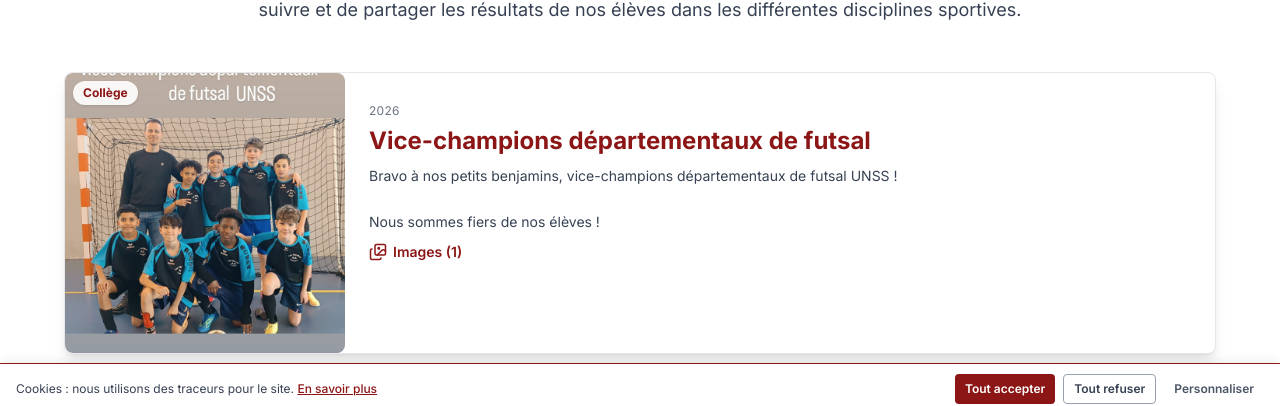
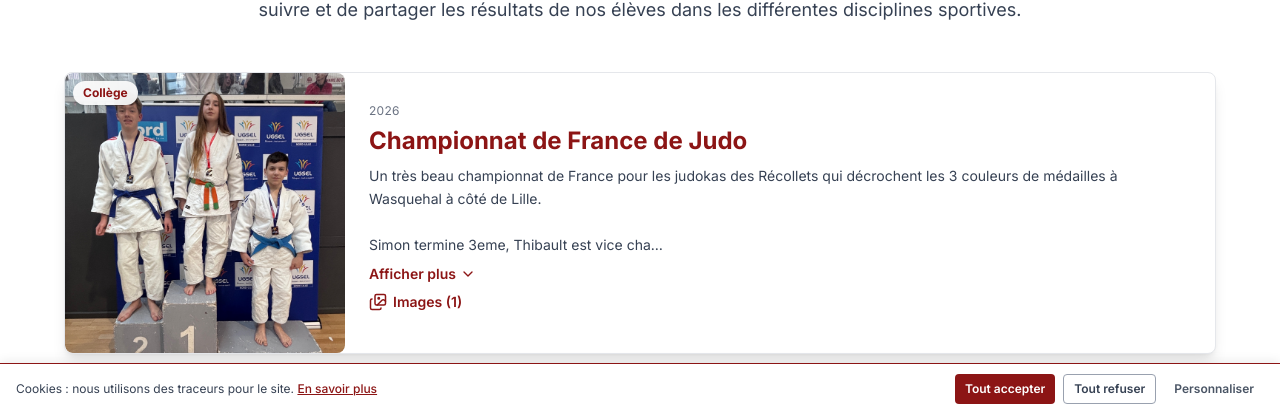
Before and after one commit to Dev-Wtz/site-recollets-final, a Next.js app: page /sport/resultats-sportifs in a window 1280 px wide. Shown: the part 386-792 px from the top of the page. Built offline with nearby package versions, Linux system fonts and the light colour scheme; no server answers.

Commit message:
Add 2026 judo result and natation gallery image.
Update sports results with a new college judo championship article and include a second natation image for the gallery to improve event coverage.

Made-with: Cursor

```diff
--- a/app/sport/resultats-sportifs/page.tsx
+++ b/app/sport/resultats-sportifs/page.tsx
@@ -48,12 +48,25 @@ export default function ResultatsSportifsPage() {
 
   const articles: SportResultArticle[] = [
     {
+      id: 7,
+      titre: 'Championnat de France de Judo',
+      date: '2026',
+      dateSort: parseDate('2026'),
+      category: 'Collège',
+      image: '/Images/Sport/Judo/Judo.jpg',
+      texte:
+        'Un très beau championnat de France pour les judokas des Récollets qui décrochent les 3 couleurs de médailles à Wasquehal à côté de Lille.\n\n' +
+        'Simon termine 3eme, Thibault est vice champion de France et Lana termine championne de France avec l\'équipe du grand est!!\n\n' +
+        'Bravo à tous les 4, Bravo les Récollets une fois de plus vous nous avez fait vivre de belles émotions!',
+    },
+    {
       id: 4,
       titre: 'Championnat de France UGSEL de natation',
       date: '2026',
       dateSort: parseDate('2026'),
       category: 'Collège',
       image: '/Images/Sport/Natation/UNSS Nage.jpeg',
+      images: ['/Images/Sport/Natation/Article sport.jpeg'],
       texte:
         'Nos nageurs reviennent du championnat de France UGSEL de natation avec un paquet de médailles !\n\n' +
         '🥉 Jade, Shana, Aisling, Louanne, Alexandre terminent 3e par équipe.\n\n' +
```
Also changed, not shown: public/Images/Sport/Judo/Judo.jpg (added), public/Images/Sport/Natation/Article sport.jpeg (added).
